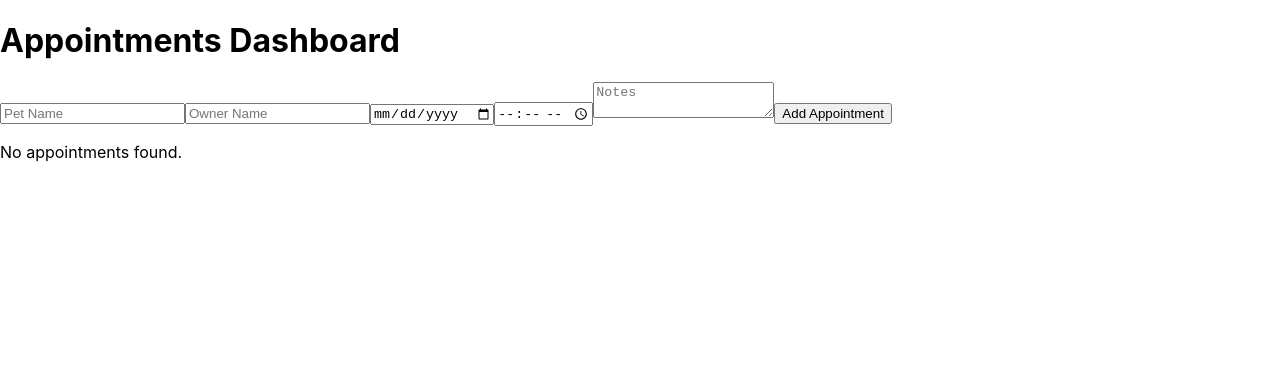
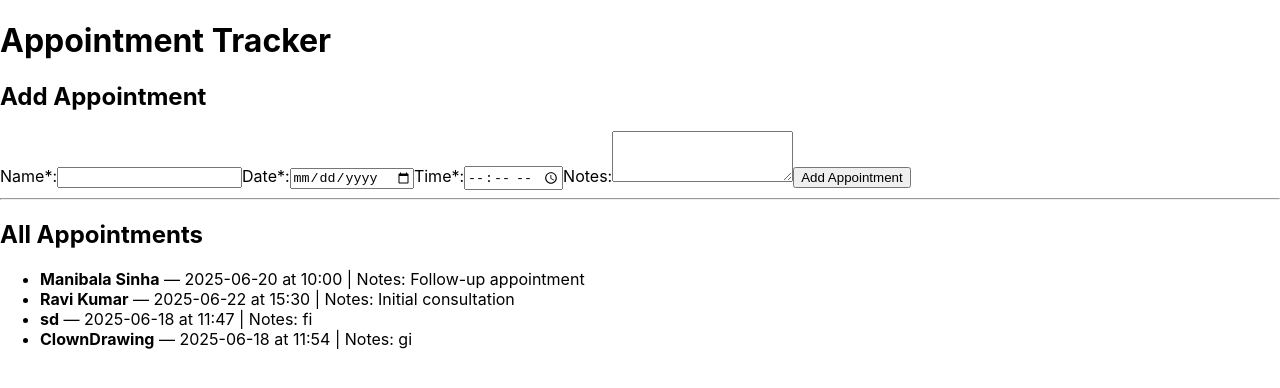
Before and after one commit to ManibalaSinha/TaskManager, a React (Create React App) app: page / in a window 1280 px wide. Shown: the top 388 px of the page. Built offline with nearby package versions, Linux system fonts and the light colour scheme; data requests are answered from the project's data file.

Commit message:
Update: data to JSON server of appointment tracker

```diff
--- /dev/null
+++ b/db.json
@@ -0,0 +1,32 @@
+{
+  "appointments": [
+    {
+      "id": "1",
+      "name": "Manibala Sinha",
+      "date": "2025-06-20",
+      "time": "10:00",
+      "notes": "Follow-up appointment"
+    },
+    {
+      "id": "2",
+      "name": "Ravi Kumar",
+      "date": "2025-06-22",
+      "time": "15:30",
+      "notes": "Initial consultation"
+    },
+    {
+      "id": "fff1",
+      "name": "sd",
+      "date": "2025-06-18",
+      "time": "11:47",
+      "notes": "fi"
+    },
+    {
+      "id": "bb65",
+      "name": "ClownDrawing",
+      "date": "2025-06-18",
+      "time": "11:54",
+      "notes": "gi"
+    }
+  ]
+}
--- a/src/App.js
+++ b/src/App.js
@@ -1,32 +1,15 @@
-import { useState, useEffect } from "react";
 import AddAppointmentForm from "./components/AddAppointmentForm";
+
 import AppointmentList from "./components/AppointmentList";
 
-export default function App() {
-  const [appointments, setAppointments] = useState([]);
-
-  useEffect(() => {
-    const saved = localStorage.getItem("appointments");
-    if (saved) setAppointments(JSON.parse(saved));
-  }, []);
-
-  useEffect(() => {
-    localStorage.setItem("appointments", JSON.stringify(appointments));
-  }, [appointments]);
-
-  const handleAdd = (appointment) => {
-    setAppointments([...appointments, appointment]);
-  };
-
-  const handleDelete = (id) => {
-    setAppointments(appointments.filter((item) => item.id !== id));
-  };
-
+function App() {
   return (
-    <div className="max-w-xl mx-auto p-4">
-      <h1 className="text-2xl font-bold mb-4">Appointments Dashboard</h1>
-      <AddAppointmentForm onAdd={handleAdd} />
-      <AppointmentList appointments={appointments} onDelete={handleDelete} />
+    <div className="App">
+      <h1>Appointment Dashboard</h1>
+      <AddAppointmentForm />
+      <AppointmentList />
     </div>
   );
 }
+
+export default App;
--- /dev/null
+++ b/src/AppointmentTracker.jsx
@@ -0,0 +1,54 @@
+import React, { useState, useEffect } from "react";
+import AddAppointmentForm from "./components/AddAppointmentForm";
+
+export default function AppointmentTracker() {
+  const [appointments, setAppointments] = useState([]);
+  const [loading, setLoading] = useState(true);
+  const [fetchError, setFetchError] = useState("");
+
+  // Fetch appointments on load
+  useEffect(() => {
+    const fetchAppointments = async () => {
+      try {
+        const res = await fetch("http://localhost:5000/appointments");
+        if (!res.ok) throw new Error("Failed to fetch appointments");
+        const data = await res.json();
+        setAppointments(data);
+      } catch (err) {
+        setFetchError(err.message);
+      } finally {
+        setLoading(false);
+      }
+    };
+
+    fetchAppointments();
+  }, []);
+
+  // Callback when a new appointment is added
+  const handleAddAppointment = (newAppointment) => {
+    setAppointments((prev) => [...prev, newAppointment]);
+  };
+
+  return (
+    <div>
+      <h1>Appointment Tracker</h1>
+      <AddAppointmentForm onAdd={handleAddAppointment} />
+
+      <hr />
+
+      <h2>All Appointments</h2>
+      {loading && <p>Loading...</p>}
+      {fetchError && <p style={{ color: "red" }}>{fetchError}</p>}
+      {!loading && appointments.length === 0 && <p>No appointments yet.</p>}
+
+      <ul>
+        {appointments.map((appt) => (
+          <li key={appt.id}>
+            <strong>{appt.name}</strong> — {appt.date} at {appt.time}
+            {appt.notes && <> | Notes: {appt.notes}</>}
+          </li>
+        ))}
+      </ul>
+    </div>
+  );
+}
--- a/src/components/AddAppointmentForm.jsx
+++ b/src/components/AddAppointmentForm.jsx
@@ -1,67 +1,121 @@
-import { useState } from "react";
+import React, { useState } from "react";
 
 export default function AddAppointmentForm({ onAdd }) {
   const [form, setForm] = useState({
-    petName: "",
-    ownerName: "",
+    name: "",
     date: "",
     time: "",
     notes: "",
   });
 
-  const handleChange = (e) =>
-    setForm({ ...form, [e.target.name]: e.target.value });
+  const [error, setError] = useState("");
+  const [loading, setLoading] = useState(false);
 
-  const handleSubmit = (e) => {
+  // Handle form input changes
+  const handleChange = (e) => {
+    setForm({
+      ...form,
+      [e.target.name]: e.target.value,
+    });
+  };
+
+  // Handle form submit
+  const handleSubmit = async (e) => {
     e.preventDefault();
-    if (!form.petName || !form.ownerName || !form.date || !form.time) return;
-    onAdd({ ...form, id: Date.now() });
-    setForm({ petName: "", ownerName: "", date: "", time: "", notes: "" });
+
+    // Basic validation
+    if (!form.name || !form.date || !form.time) {
+      setError("Please fill out all required fields (name, date, time).");
+      return;
+    }
+    setError("");
+    setLoading(true);
+
+    try {
+      const response = await fetch("http://localhost:5000/appointments", {
+        method: "POST",
+        headers: {
+          "Content-Type": "application/json",
+        },
+        body: JSON.stringify(form),
+      });
+
+      if (!response.ok) {
+        throw new Error("Failed to save appointment");
+      }
+
+      const newAppointment = await response.json();
+
+      // Optional: call onAdd callback to update parent state or list
+      if (onAdd) {
+        onAdd(newAppointment);
+      }
+
+      // Reset form
+      setForm({
+        name: "",
+        date: "",
+        time: "",
+        notes: "",
+      });
+    } catch (err) {
+      setError(err.message || "Error submitting form");
+    } finally {
+      setLoading(false);
+    }
   };
 
   return (
-    <form onSubmit={handleSubmit} className="bg-white p-4 shadow rounded mb-4">
+    <form onSubmit={handleSubmit}>
+      <h2>Add Appointment</h2>
+
+      <label>
+        Name*:
         <input
-        name="petName"
-        value={form.petName}
+          type="text"
+          name="name"
+          value={form.name}
           onChange={handleChange}
-        placeholder="Pet Name"
-        className="w-full mb-2 p-2 border rounded"
           required
         />
+      </label>
+
+      <label>
+        Date*:
         <input
-        name="ownerName"
-        value={form.ownerName}
+          type="date"
+          name="date"
+          value={form.date}
           onChange={handleChange}
-        placeholder="Owner Name"
-        className="w-full mb-2 p-2 border rounded"
           required
         />
+      </label>
+
+      <label>
+        Time*:
         <input
-        name="date"
-        type="date"
-        value={form.date}
+          type="time"
+          name="time"
+          value={form.time}
           onChange={handleChange}
-        className="w-full mb-2 p-2 border rounded"
           required
         />
-      <input
-        name="time"
-        type="time"
-        value={form.time}
-        onChange={handleChange}
-        className="w-full mb-2 p-2 border rounded"
-        required
-      />
+      </label>
+
+      <label>
+        Notes:
         <textarea
           name="notes"
           value={form.notes}
           onChange={handleChange}
-        placeholder="Notes"
-        className="w-full mb-2 p-2 border rounded"
+          rows="3"
         />
-      <button className="bg-blue-600 text-white px-4 py-2 rounded w-full">
-        Add Appointment
+      </label>
+
+      {error && <p style={{ color: "red" }}>{error}</p>}
+
+      <button type="submit" disabled={loading}>
+        {loading ? "Saving..." : "Add Appointment"}
       </button>
     </form>
   );
--- a/src/components/AppointmentList.jsx
+++ b/src/components/AppointmentList.jsx
@@ -1,14 +1,25 @@
-import AppointmentItem from "./AppointmentItem";
+import { useEffect, useState } from "react";
 
-export default function AppointmentList({ appointments, onDelete }) {
-  if (appointments.length === 0)
-    return <p className="text-gray-500 mt-4">No appointments found.</p>;
+export default function AppointmentList() {
+  const [appointments, setAppointments] = useState([]);
+
+  useEffect(() => {
+    fetch("http://localhost:5000/appointments")
+      .then((res) => res.json())
+      .then((data) => setAppointments(data))
+      .catch((err) => console.error("Error:", err));
+  }, []);
 
   return (
-    <ul className="space-y-2">
-      {appointments.map((apt) => (
-        <AppointmentItem key={apt.id} apt={apt} onDelete={onDelete} />
-      ))}
-    </ul>
+    <div>
+      <h2 className="text-lg font-bold">Appointments</h2>
+      <ul>
+        {appointments.map((apt) => (
+          <li key={apt.id}>
+            {apt.name} - {apt.date} @ {apt.time}
+          </li>
+        ))}
+      </ul>
+    </div>
   );
 }
```
Also changed, not shown: src/index.js (+8 -7 lines). Lines whose indentation alone changed are shown as unchanged.
